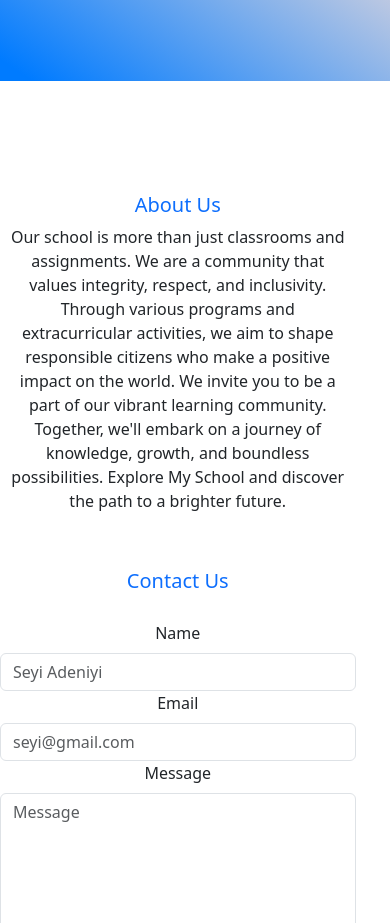
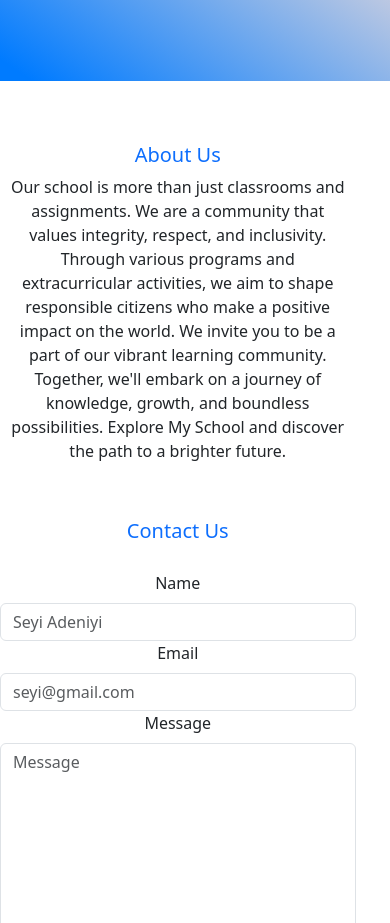
Before and after one commit to Sheyi-shae/My-school-Full-stack--client, a React (Create React App) app: page / in a window 390 px wide. Shown: the part 880-1803 px from the top of the page. Built offline with nearby package versions, Linux system fonts and the light colour scheme.

Commit message:
recent commit

```diff
--- a/src/components/Carousels.css
+++ b/src/components/Carousels.css
@@ -76,9 +76,7 @@
 
   }
 
-  .cta-button {
 
-  }
 
 }
 
@@ -97,7 +95,7 @@
   }
   .borderRight{
     border-right:1px  white;
-    margin-top:60px;
+    margin-top:40px;
   }
 
   .StripeBlue {
@@ -129,7 +127,7 @@
   }
   .borderRight{
 
-    margin-top:230px;
+    margin-top:180px;
   }
 
   .StripeBlue {
--- a/src/pages/login.js
+++ b/src/pages/login.js
@@ -40,7 +40,7 @@ function Login() {
     }
 
     axios
-      .post('http://localhost:3001/auth/login', formData)
+      .post('https://server-side-my-school.vercel.app/auth/login', formData)
       .then((response) => {
         if (response.data.error) {
           setErrorMessage(response.data.error);
```
